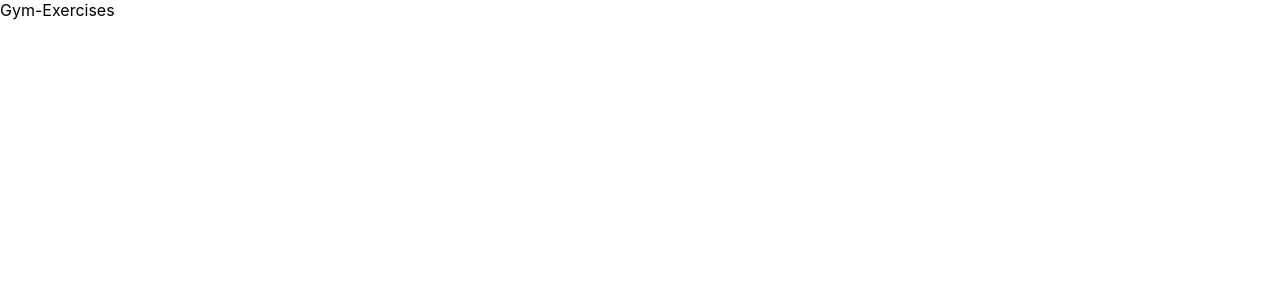
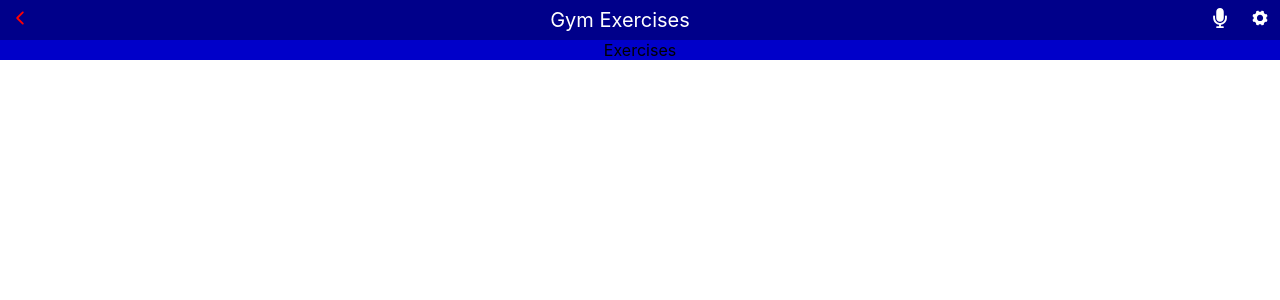
Before and after one commit to deniodev/CountriesPopulationMetrics, a React (Create React App) app: page / in a window 1280 px wide. Shown: the top 300 px of the page. Built offline with nearby package versions, Linux system fonts and the light colour scheme.

Commit message:
Adding the NavBar

```diff
--- a/package.json
+++ b/package.json
@@ -8,7 +8,11 @@
     "@testing-library/user-event": "^13.5.0",
     "react": "^18.2.0",
     "react-dom": "^18.2.0",
+    "react-icons": "^4.10.1",
+    "react-redux": "^8.1.1",
+    "react-router-dom": "^6.14.0",
     "react-scripts": "5.0.1",
+    "redux": "^4.2.1",
     "web-vitals": "^2.1.4"
   },
   "scripts": {
--- a/public/index.html
+++ b/public/index.html
@@ -14,8 +14,7 @@
       manifest.json provides metadata used when your web app is installed on a
       user's mobile device or desktop. See https://developers.google.com/web/fundamentals/web-app-manifest/
     -->
-    <link rel="manifest" href="%PUBLIC_URL%/manifest.json" />
-    <!--
+     <!--
       Notice the use of %PUBLIC_URL% in the tags above.
       It will be replaced with the URL of the `public` folder during the build.
       Only files inside the `public` folder can be referenced from the HTML.
--- a/src/App.css
+++ b/src/App.css
@@ -1,39 +1,39 @@
-.App {
-  text-align: center;
+:root {
+  --background-color: #0000c9;
+  --dark-blue-background: #00008a;
+  --text-color: white;
+  --hover-color: red;
 }
 
-.App-logo {
-  height: 40vmin;
-  pointer-events: none;
-}
-
-@media (prefers-reduced-motion: no-preference) {
-  .App-logo {
-    animation: App-logo-spin infinite 20s linear;
-  }
-}
-
-.App-header {
-  background-color: #282c34;
-  min-height: 100vh;
+.app {
+  max-width: 670px;
+  min-width: 100vw;
   display: flex;
   flex-direction: column;
   align-items: center;
-  justify-content: center;
-  font-size: calc(10px + 2vmin);
-  color: white;
+  background-color: var(--background-color);
 }
 
-.App-link {
-  color: #61dafb;
+.links {
+  display: flex;
+  gap: 1em;
+  list-style-type: none;
+  justify-content: space-between;
+  align-items: center;
+  width: 100%;
+  height: 5%;
+  background-color: var(--dark-blue-background);
 }
 
-@keyframes App-logo-spin {
-  from {
-    transform: rotate(0deg);
-  }
+.nav-links {
+  text-decoration: none;
+  color: var(--text-color);
+  font-size: 20px;
+  padding: 0.4em 0.5em;
+}
 
-  to {
-    transform: rotate(360deg);
-  }
+.nav-links:hover,
+.nav-links:focus,
+.nav-links:active {
+  color: var(--hover-color);
 }
--- a/src/App.js
+++ b/src/App.js
@@ -1,10 +1,18 @@
+import { Route, Routes } from 'react-router-dom';
 import './App.css';
+import Navbar from './components/Navbar';
+import Exercises from './components/Exercises';
+import Details from './components/Details';
 
 function App() {
   return (
-
-    <div>Gym-Exercises</div>
-
+    <div className="app">
+      <Navbar />
+      <Routes>
+        <Route path="/" element={<Exercises />} />
+        <Route path="/details" element={<Details />} />
+      </Routes>
+    </div>
   );
 }
 
--- /dev/null
+++ b/src/components/Details.js
@@ -0,0 +1,7 @@
+import React from 'react';
+
+const Details = () => (
+  <div>Details</div>
+);
+
+export default Details;
--- /dev/null
+++ b/src/components/Exercises.js
@@ -0,0 +1,7 @@
+import React from 'react';
+
+const Exercises = () => (
+  <div>Exercises</div>
+);
+
+export default Exercises;
--- /dev/null
+++ b/src/components/Navbar.js
@@ -0,0 +1,20 @@
+import React from 'react';
+import { NavLink } from 'react-router-dom';
+import '../App.css';
+import { IoIosArrowBack, IoIosSettings } from 'react-icons/io';
+import { FaMicrophone } from 'react-icons/fa';
+
+const Navbar = () => (
+  <div className="links">
+    <NavLink to="/">
+      <IoIosArrowBack className="nav-links" />
+    </NavLink>
+    <NavLink to="/" className="images-link nav-links">Gym Exercises</NavLink>
+    <div>
+      <FaMicrophone className="nav-links" />
+      <IoIosSettings className="nav-links" />
+    </div>
+  </div>
+);
+
+export default Navbar;
--- a/src/index.css
+++ b/src/index.css
@@ -14,6 +14,9 @@ body {
       sans-serif;
     -webkit-font-smoothing: antialiased;
     -moz-osx-font-smoothing: grayscale;
+    display: flex;
+    flex-direction: column;
+    align-items: center;
   }
 
   code {
--- a/src/index.js
+++ b/src/index.js
@@ -1,11 +1,14 @@
 import React from 'react';
 import ReactDOM from 'react-dom/client';
 import './index.css';
+import { BrowserRouter } from 'react-router-dom';
 import App from './App';
 
 const root = ReactDOM.createRoot(document.getElementById('root'));
 root.render(
   <React.StrictMode>
-    <App />
+    <BrowserRouter>
+      <App />
+    </BrowserRouter>
   </React.StrictMode>,
 );
```
Also changed, not shown: 1 other file (tests, documents, lock files or other folders). Lines whose indentation alone changed are shown as unchanged.
